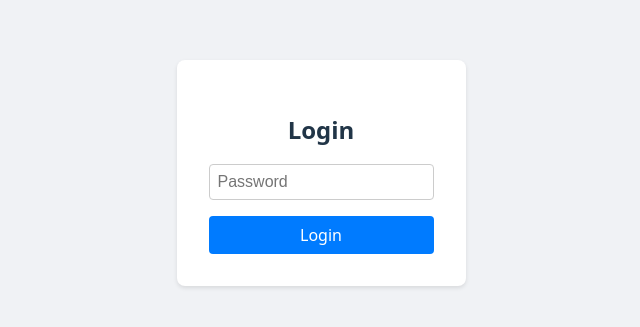
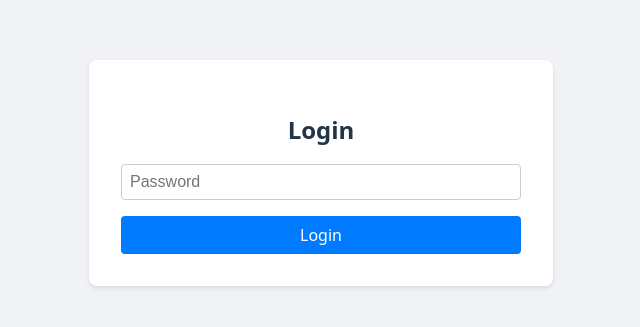
Before and after one commit to zorosdrone/rover-gcs, a React app in the folder frontend/: page / in a window 1280 px wide. Shown: the part 227-554 px from the top of the page, without its empty margins (319-959 px from the left). Built offline with nearby package versions, Linux system fonts and the light colour scheme; the HTML template or start-up script is replaced by a standard one.

Commit message:
feat: モバイル向けのレスポンシブデザインを改善し、ログインフォームのスタイルを調整

```diff
--- a/frontend/src/App.css
+++ b/frontend/src/App.css
@@ -49,6 +49,7 @@
   display: flex;
   flex-direction: column;
   height: 100vh;
+  height: 100dvh; /* Use dynamic viewport height for mobile */
   padding: 10px;
   box-sizing: border-box;
   font-family: monospace;
@@ -124,26 +125,58 @@
 
 /* Responsive Adjustments */
 @media (max-width: 768px) {
-  .dashboard-sidebar {
-    flex: 0 0 240px; /* Narrower on tablets/small screens */
+  /* Compact Header */
+  .logo {
+    height: 3em; /* Smaller logo */
+    padding: 0.5em;
+  }
+  .dashboard-header {
+    margin-bottom: 5px;
+    display: flex;
+    align-items: center;
+    justify-content: space-between;
+  }
+  .dashboard-header h1 {
+    font-size: 1.2em;
+    margin: 0;
   }
 
+  /* Stack Layout: Controls on top, Map below */
+  .dashboard-content {
+    flex-direction: column;
+  }
+
+  .dashboard-sidebar {
+    width: 100%;
+    flex: 0 0 auto; /* Fit to content */
+    max-height: 45vh; /* Limit height */
+    padding-right: 0;
+    order: 1;
+  }
+
+  .dashboard-map-container {
+    flex: 1; /* Take remaining height */
+    min-height: 200px; /* Ensure map has some height */
+    order: 2;
+  }
+
+  /* Telemetry: Prioritize Messages and Status */
   .telemetry-item.messages {
-    flex: 1 0 100%; /* Take full width on mobile */
-    max-height: 120px; /* Allow a bit more height if needed */
+    flex: 1 0 100%; /* Full width */
+    max-height: 60px; /* Smaller height */
     order: 1;
   }
 
   .telemetry-item.status {
+    flex: 1 0 100%; /* Full width */
     order: 2;
+    padding: 2px;
   }
 
-  .telemetry-item.position {
-    order: 3;
-  }
-
+  /* Hide bulky debug info on mobile to prioritize controls */
+  .telemetry-item.position,
   .telemetry-item.heartbeat {
-    order: 4;
+    display: none;
   }
 }
 
--- a/frontend/src/App.jsx
+++ b/frontend/src/App.jsx
@@ -474,8 +474,26 @@ function App() {
   if (!isAuthenticated) {
     console.log("Rendering login form. isLoggingIn:", isLoggingIn);
     return (
-      <div style={{ display: "flex", justifyContent: "center", alignItems: "center", height: "100vh", flexDirection: "column", backgroundColor: "#f0f2f5" }}>
-        <div style={{ padding: "2rem", backgroundColor: "white", borderRadius: "8px", boxShadow: "0 2px 4px rgba(0,0,0,0.1)" }}>
+      <div style={{
+        display: "flex",
+        justifyContent: "center",
+        alignItems: "center",
+        minHeight: "100vh", // Use minHeight instead of height
+        padding: "20px",    // Add padding to prevent edge touching
+        boxSizing: "border-box",
+        flexDirection: "column",
+        backgroundColor: "#f0f2f5",
+        overflowY: "auto"   // Allow scrolling if content is tall
+      }}>
+        <div style={{
+          padding: "2rem",
+          backgroundColor: "white",
+          borderRadius: "8px",
+          boxShadow: "0 2px 4px rgba(0,0,0,0.1)",
+          width: "100%",
+          maxWidth: "400px", // Limit width
+          margin: "auto"     // Center in flex container with scroll
+        }}>
           <h2 style={{ marginBottom: "1rem", textAlign: "center" }}>Login</h2>
           <form onSubmit={handleLogin} style={{ display: "flex", flexDirection: "column", gap: "1rem" }}>
             <input
@@ -671,8 +689,8 @@ function App() {
                   flexDirection: "column",
                   justifyContent: "center",
                   alignItems: "center",
-                  padding: "20px",
-                  minHeight: "180px",
+                  padding: "5px",
+                  minHeight: "160px",
                   width: "100%",
                   position: "relative",
                   zIndex: 0 // Ensure new stacking context
```
